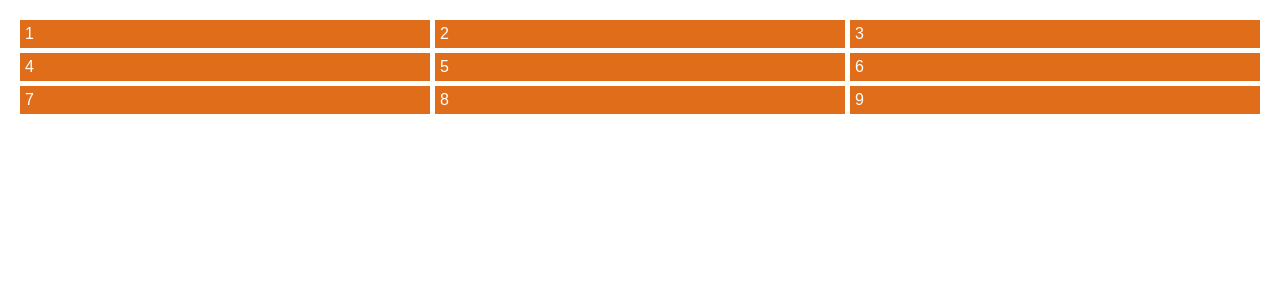
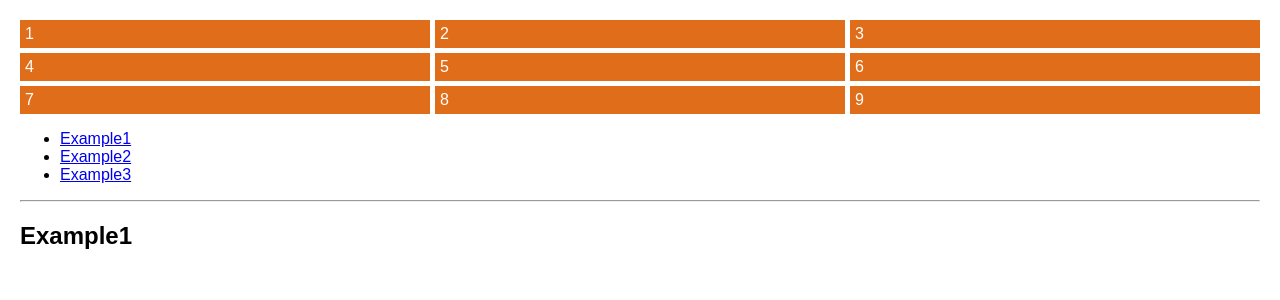
Before and after one commit to bdog72/react-practice-april-1, a React app: page / in a window 1280 px wide. Shown: the top 300 px of the page. Built offline with nearby package versions, Linux system fonts and the light colour scheme.

Commit message:
react router

```diff
--- a/package.json
+++ b/package.json
@@ -35,6 +35,7 @@
     "react": "^15.5.3",
     "react-dom": "^15.5.3",
     "react-hot-loader": "next",
+    "react-router-dom": "^4.0.0",
     "redbox-react": "^1.3.6",
     "sass-loader": "^6.0.3",
     "style-loader": "^0.16.1",
--- a/src/components/App.js
+++ b/src/components/App.js
@@ -1,8 +1,72 @@
 import React, { Component } from 'react'
+import { BrowserRouter as Router, Route, Link }
+from 'react-router-dom'
 
-class App extends Component {
+const Example1 = () => (
+  <div>
+    <h2>Example1</h2>
+  </div>
+)
+
+const Example2 = () => (
+  <div>
+    <h2>Example2</h2>
+  </div>
+)
+
+const Topic = ({ match }) => (
+  <div>
+    <h3>(match.params.topicId)</h3>
+  </div>
+)
+
+const Example3 = ({ match }) => (
+  <div>
+    <h2>Examples</h2>
+    <ul>
+      <li>
+        <Link to={`${match.url}/rendering`}>
+          Example1
+        </Link>
+      </li>
+      <li>
+        <Link to={`${match.url}/components`}>
+          Example1
+        </Link>
+      </li>
+      <li>
+        <Link to={`${match.url}/props-v-state`}>
+          Example1
+        </Link>
+      </li>
+    </ul>
+    <Route path={`${match.url}/:topicId`} component={Topic} />
+    <Route exact path={match.url} render={() => (
+      <h3>Please select a example</h3>
+    )} />
+  </div>
+)
+
+const BasicExample = () => (
+  <Router>
+    <div>
+      <ul>
+        <li><Link to='/'>Example1</Link></li>
+        <li><Link to='/1'>Example2</Link></li>
+        <li><Link to='/2'>Example3</Link></li>
+      </ul>
+      <hr />
+      <Route exact path='/' component={Example1} />
+      <Route exact path='/1' component={Example2} />
+      <Route exact path='/2' component={Example3} />
+    </div>
+  </Router>
+)
+
+export default class App extends Component {
   render () {
-    return <div className='wrapper'>
+    return <div>
+      <div className='wrapper'>
         <div>1</div>
         <div>2</div>
         <div>3</div>
@@ -13,7 +77,7 @@ class App extends Component {
         <div>8</div>
         <div>9</div>
       </div>
+      <BasicExample />
+    </div>
   }
 }
-
-export default App
```
Also changed, not shown: 1 other file (tests, documents, lock files or other folders). Lines whose indentation alone changed are shown as unchanged.
